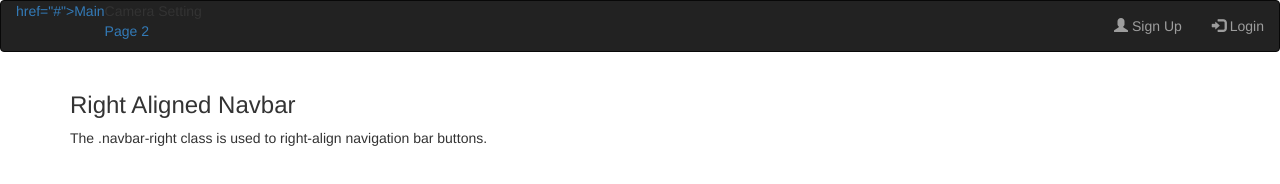
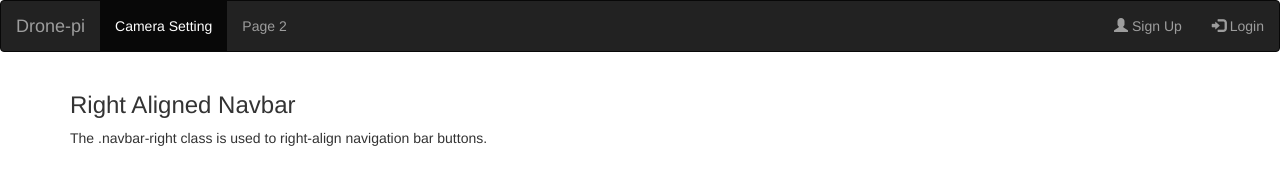
Before and after one commit to Priyanshu-choudhary/web, a plain HTML site: page bootstrap/navbar.html in a window 1280 px wide. Drawn offline with nearby package versions, Linux system fonts and the light colour scheme.

Commit message:
Thu  7 Sep 10:34:10 IST 2023

```diff
--- a/bootstrap/navbar.html
+++ b/bootstrap/navbar.html
@@ -13,10 +13,10 @@
 <nav class="navbar navbar-inverse">
   <div class="container-fluid">
     <div class="navbar-header">
-      <a class="active"> href="#">Main</a>
+      <a class="navbar-brand" href="#">Drone-pi</a>
     </div>
     <ul class="nav navbar-nav">
-      <li<a href="#">Camera Setting</a></li>
+      <li class="active"><a href="#">Camera Setting</a></li>
       <li><a href="#">Page 2</a></li>
     </ul>
     <ul class="nav navbar-nav navbar-right">
```
